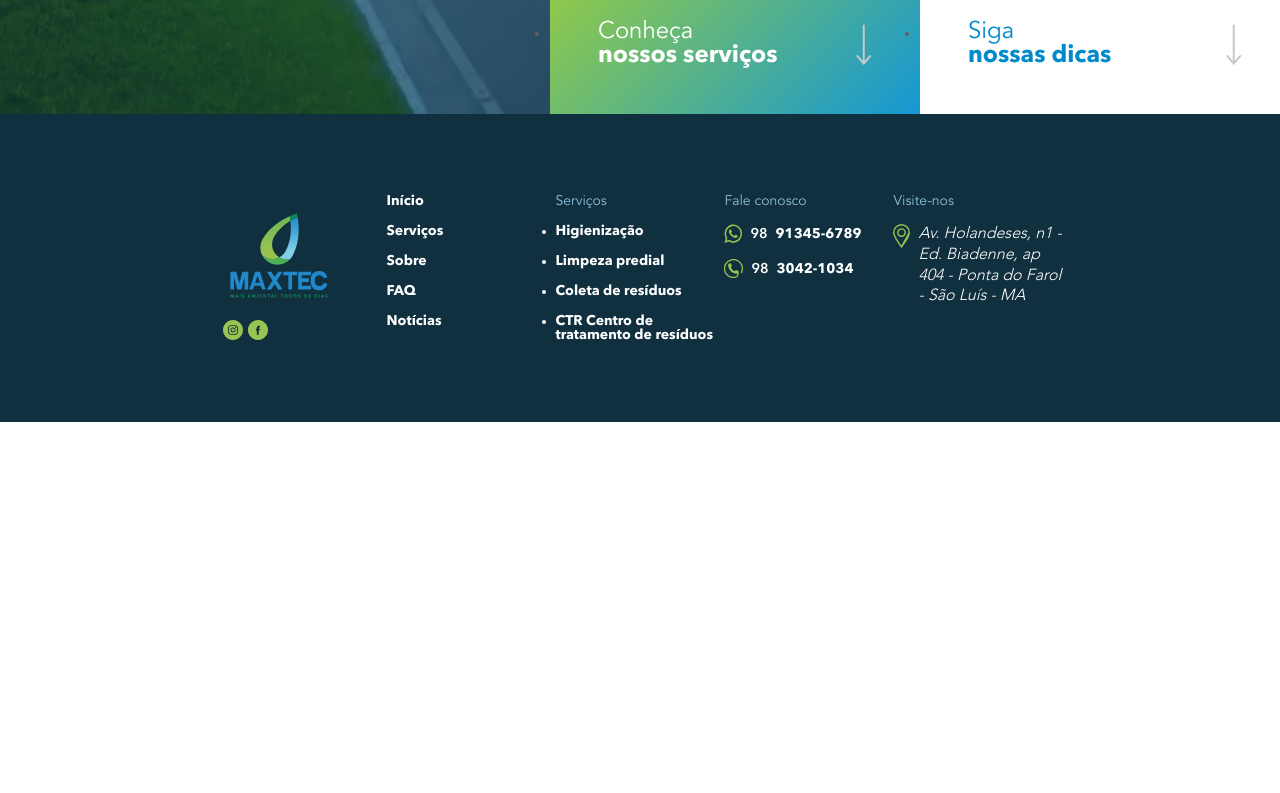
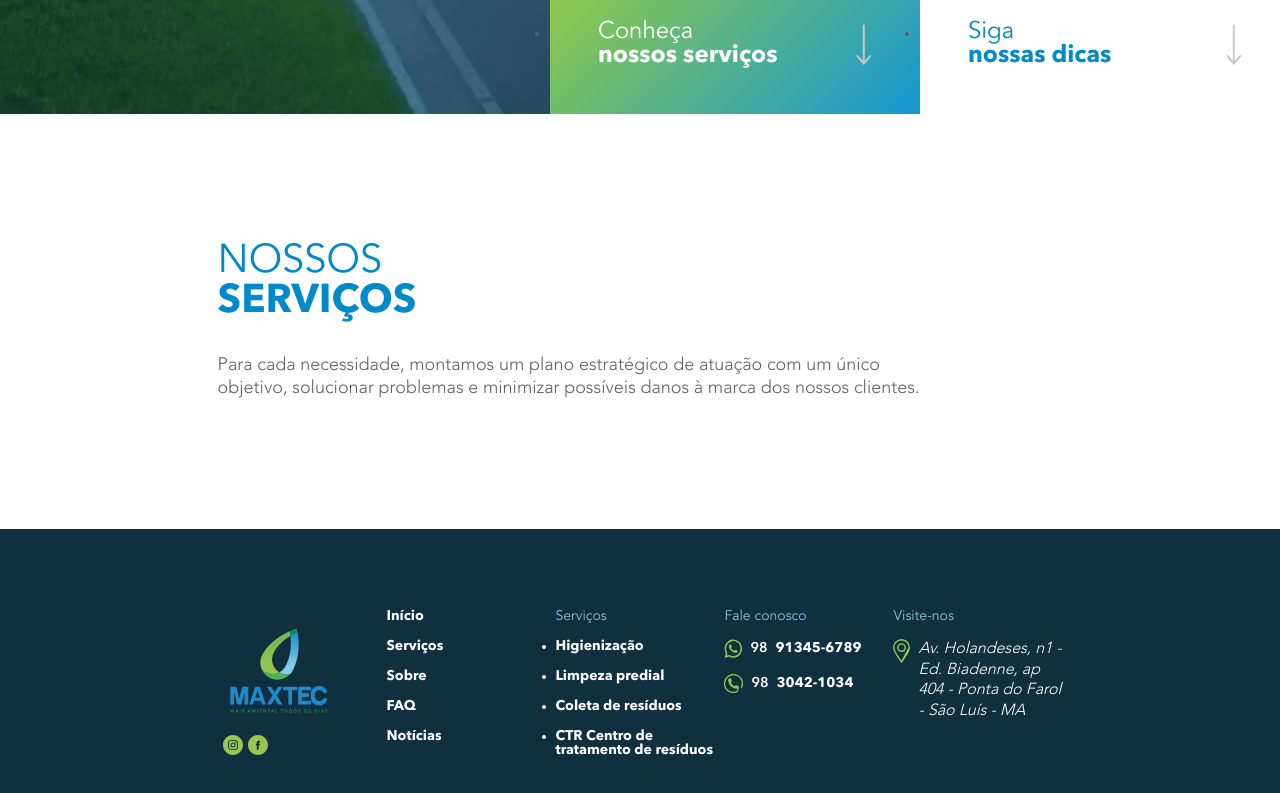
Before and after one commit to gabriel-maximize/maxtech-strapi, a Next.js app in the folder frontend/: page / in a window 1280 px wide. Shown: the part 686-1479 px from the top of the page. Before the commit the page ends 1108 px from the top, so only its background shows below. Built offline with nearby package versions, Linux system fonts and the light colour scheme.

Commit message:
feat: cria componente com titulo

```diff
--- a/frontend/src/app/page.tsx
+++ b/frontend/src/app/page.tsx
@@ -1,5 +1,6 @@
+import { Header } from '@/components/Header'
 import { Banner } from '@/components/Banner'
-import { Header } from '@/components/Header'
+import { Servicos } from '@/components/sections/Servicos'
 
 export default function Home() {
   return (
@@ -7,6 +8,7 @@ export default function Home() {
       <Header />
       <main className="home preload">
         <Banner />
+        <Servicos />
       </main>
     </>
   )
--- /dev/null
+++ b/frontend/src/components/sections/Servicos.tsx
@@ -0,0 +1,16 @@
+export function Servicos() {
+  return (
+    <section className="servicos">
+      <div className="container">
+        <h2 className="servicos__title">
+          Nossos <strong>serviços</strong>
+        </h2>
+        <h3 className="servicos__subtitle">
+          Para cada necessidade, montamos um plano estratégico de atuação com um
+          único objetivo, solucionar problemas e minimizar possíveis danos à
+          marca dos nossos clientes.
+        </h3>
+      </div>
+    </section>
+  )
+}
--- /dev/null
+++ b/frontend/src/styles/components/_servicos.sass
@@ -0,0 +1,17 @@
+.servicos
+  margin: $spacing-4xl 0
+
+.servicos__title
+  max-width: 200px
+  font-size: $font-h3
+  font-weight: $font-regular
+  text-transform: uppercase
+  color: $cor-secundaria
+
+.servicos__subtitle
+  max-width: 725px
+  margin: $spacing-md 0
+  font-size: $font-lg
+  font-weight: $font-thin
+  line-height: $font-spacing-sm
+  color: $cinza
--- a/frontend/src/styles/init.sass
+++ b/frontend/src/styles/init.sass
@@ -22,6 +22,7 @@
 @import 'components/dropdown-menu'
 
 @import 'components/banner'
+@import 'components/servicos'
 @import 'components/social'
 @import 'components/pagination'
 
```
